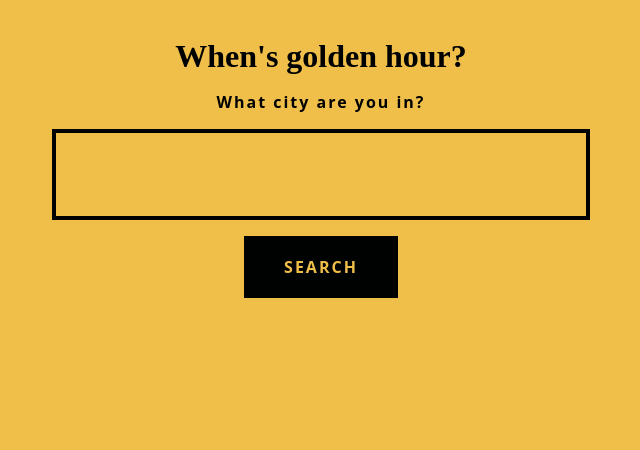
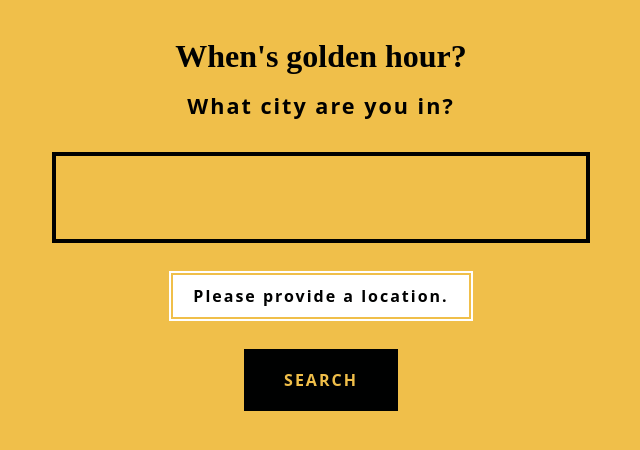
Before and after one commit to nameer-rizvi/lighthour.app, a Next.js app: page / in a window 1280 px wide. Shown: the top 450 px of the page, without its empty margins (319-959 px from the left). Built offline with nearby package versions, Linux system fonts and the light colour scheme; no server answers.

Commit message:
bug fixes

```diff
--- a/components/Input.js
+++ b/components/Input.js
@@ -1,6 +1,6 @@
 import { motion } from "framer-motion";
 import styled from "styled-components";
-import { space } from "styled-system";
+import { space, layout } from "styled-system";
 
 export const Input = styled(motion.input)`
   border: 4px solid ${(props) => props.theme.colors.text};
@@ -9,7 +9,9 @@ export const Input = styled(motion.input)`
   font-size: 2rem;
   font-family: system-ui, serif;
   font-weight: bold;
+  box-sizing: border-box;
   ${space}
+  ${layout}
 
   &:focus {
     outline: 4px solid white;
--- a/components/Label.js
+++ b/components/Label.js
@@ -3,7 +3,7 @@ import styled from "styled-components";
 import { space } from "styled-system";
 
 export const Label = styled(motion.label)`
-  font-size: 1rem;
+  font-size: 1.35rem;
   font-family: system-ui, sans-serif;
   font-weight: bold;
   letter-spacing: 2px;
--- a/pages/index.js
+++ b/pages/index.js
@@ -13,38 +13,20 @@ import {
   Result,
 } from "../components";
 import useSWR from "swr";
-import { fetcher } from "../utilities";
+import { fetcher, useDebounce } from "../utilities";
 
 export default function Home() {
-  const [loading, setLoading] = useState(false);
   const [location, setLocation] = useState("");
-  const [getLocation, setGetLocation] = useState(false);
-  const { data, error, ...restSWR } = useSWR(
-    getLocation ? `/api/time?location=${location}` : null,
-    fetcher
+
+  const debouncedSearch = useDebounce(location, 500);
+
+  const { data, error } = useSWR(
+    `/api/time?location=${debouncedSearch}`,
+    fetcher,
+    { shouldRetryOnError: false }
   );
 
-  useEffect(() => {
-    data && !error && setLoading(false);
-  }, [data]);
-
-  useEffect(() => {
-    if (location) {
-      setGetLocation(false);
-      setLoading(false);
-    }
-  }, [location]);
-
-  useEffect(() => {
-    if (error) {
-      setLoading(false);
-    }
-  }, [error]);
-
-  const findLocation = (e) => {
-    setLoading(true);
-    setGetLocation(true);
-  };
+  const loading = !data && !error;
 
   return (
     <div className="container">
@@ -62,7 +44,7 @@ export default function Home() {
         alignItems="center"
         p={[20, 30]}
       >
-        <H1 fontSize={5} {...fadeIn}>
+        <H1 fontSize={5} textAlign="center" {...fadeIn}>
           When's golden hour?
         </H1>
         <Label htmlFor="city" mt={3} {...fadeIn}>
@@ -71,34 +53,29 @@ export default function Home() {
         <Input
           type="text"
           id="city"
-          mt={3}
+          mt={4}
           autoComplete="off"
           onChange={(e) => setLocation(e.target.value)}
-          onKeyDown={(e) => {
-            if (e.key === "Enter") {
-              findLocation();
-            }
-          }}
-          onBlur={findLocation}
+          width={["100%", "inherit"]}
           {...fadeIn}
         />
         {error && (
-          <Error mt={3}>
+          <Error mt={4} key={error}>
             {error.constructor === String ? error : JSON.stringify(error)}
           </Error>
         )}
         <Button
           type="button"
-          mt={3}
+          mt={4}
           {...(loading ? colorGradient : fadeIn)}
           key={loading}
-          onClick={findLocation}
+          // onClick={findLocation}
         >
           {!loading ? "Search" : "Loading"}
         </Button>
 
         {data && !error && (
-          <Result mt={5} p={5}>
+          <Result mt={5} p={[4, 5]}>
             <div>
               <H1 fontSize={5}>
                 The next golden hour starts{" "}
--- a/utilities/index.js
+++ b/utilities/index.js
@@ -1 +1,2 @@
 export * from "./fetcher";
+export * from "./useDebounce";
--- /dev/null
+++ b/utilities/useDebounce.js
@@ -0,0 +1,22 @@
+import { useState, useEffect } from "react";
+// https://usehooks.com/useDebounce/
+export function useDebounce(value, delay) {
+  // State and setters for debounced value
+  const [debouncedValue, setDebouncedValue] = useState(value);
+  useEffect(
+    () => {
+      // Update debounced value after delay
+      const handler = setTimeout(() => {
+        setDebouncedValue(value);
+      }, delay);
+      // Cancel the timeout if value changes (also on delay change or unmount)
+      // This is how we prevent debounced value from updating if value is changed ...
+      // .. within the delay period. Timeout gets cleared and restarted.
+      return () => {
+        clearTimeout(handler);
+      };
+    },
+    [value, delay] // Only re-call effect if value or delay changes
+  );
+  return debouncedValue;
+}
```
